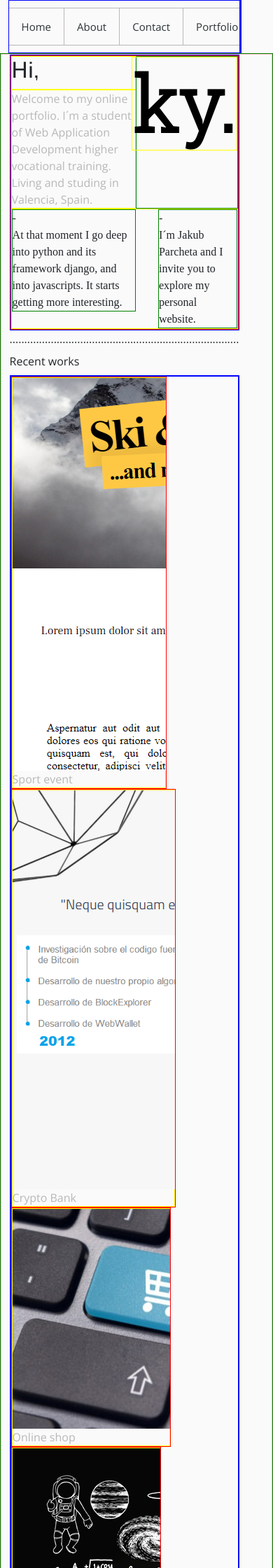
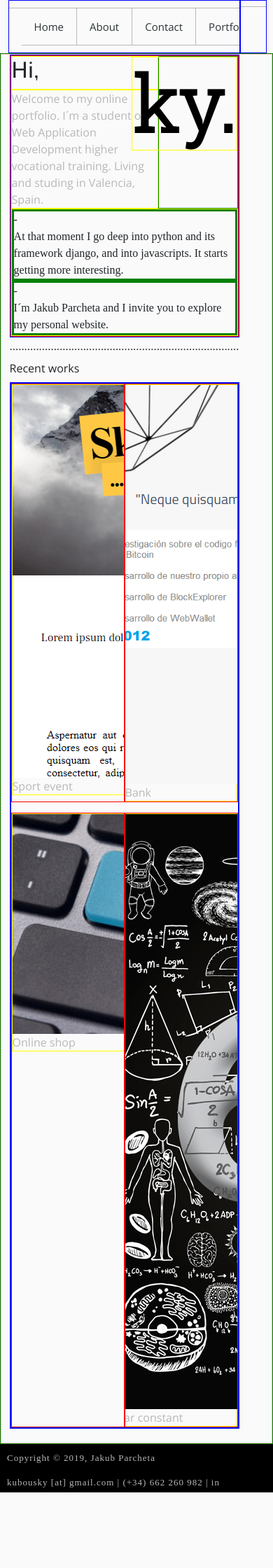
Before and after one commit to kubousky/my_page, a Django app: page / in a window 390 px wide. Shown: the top 2240 px of the page at 70% size. After the commit the page ends 2132 px from the top, so only its background shows below. Run offline with Django 3.2, Linux system fonts and the light colour scheme; data comes from the database, SQL or seed files in the repository; both versions use the stored data as it was after the commit; some libraries are stand-ins or nearby versions; some web fonts are replaced.

Commit message:
responsive < 600px

```diff
--- a/portfolio/static/css/my_style.css
+++ b/portfolio/static/css/my_style.css
@@ -161,25 +161,25 @@ html,body {
     /* font-family: 'Slabo 27px', serif;
     font-family: 'Jomolhari', serif; */
     font-family: 'Slabo 13px', serif;
-    overflow: hidden;
+    /* overflow: hidden; */
     border: solid yellow 1px;
 }
+
 #extra_1{
-    float: left;
+    /* float: left; */
     width: 55%;
-    border: solid green 1px;
+    border: solid green 3px;
+}
+
+#extra_2{
+    /* float: right; */
+    width: 35%;
+    border: solid green 3px;
 }
 
 #extra_1_1 p, #extra_1_2 p, #extra_2_1 p, #extra_2_2 p{
     margin:auto 0;
 }
-
-#extra_2{
-    float: right;
-    width: 35%;
-    border: solid green 1px;
-}
-
 /* ################################  section   */
 
 .separator{
@@ -221,24 +221,25 @@ html,body {
 .fourth{padding-right: 0px;}
 
 .highlighted .project #project_1{
-    width: 220px;
-    float: left;
+    width: 215px; /* 206 */
+    /* float: left; */
+    margin: 0 auto;
     border: solid yellow 1px;
 }
 .highlighted .project #project_2{
-    width: 233px;
+    width: 215px;  /* 233 */
     margin: 0 auto;
     border: solid yellow 1px;
 }
 .highlighted .project #project_3{
-    width: 226px;
+    width: 215px; /* 226 */
     margin: 0 auto;
     border: solid yellow 1px;
-    margin: 0 auto 0 auto;
 }
 .highlighted .project #project_4{
-    width: 212px;
-    float: right;
+    width: 215px;  /* 212 */
+    /* float: right; */
+    margin: 0 auto;
     border: solid yellow 1px;
 }
 
@@ -265,7 +266,7 @@ html,body {
     overflow: hidden;
 
 }
-.col{
+.co{
     padding:10px;
     padding-bottom:5px;
 }
@@ -282,7 +283,7 @@ html,body {
 
 
 @media only screen and (max-width: 400px) {
-    .footi{width: 100%;}
+    .footer{width: 100%;}
     .navbar{display: flex;align-items:center;justify-content: center;}
 }
 
@@ -292,15 +293,37 @@ html,body {
 
 @media only screen and (max-width: 524px) {
     .btn-group{float: left;padding-right: 0%;}
+    .footer{margin-left: 0px;}
 }
 
-@media only screen and (max-width: 665px) {
-    .footi{margin-left: 0px;}
-    .btn-group #invisible_left{padding:0;border:none;}
-    .btn-group #invisible_right{padding:0;border:none;}
+@media only screen and (max-width: 600px) {
+    .I-am #about-me #hello #hello_1{width: 65%;}
+    .I-am #about-me #hello #hello_2{width: 35%;}
+    .I-am #about-me #extra #extra_1{width: 100%;}
+    .I-am #about-me #extra #extra_2{width: 100%;}
+    .highlighted .project #project_1{float: left;}
+    .highlighted .project #project_3{float: left;}
+    .highlighted .project #project_2 {float: right;}
+    .highlighted .project #project_4 {float: right;}
 }
 
-@media only screen and (max-width: 700px) {
+@media only screen and (min-width: 601px){
+    #extra{overflow: hidden;}
+    #extra_1{float: left;}
+    #extra_2{float: right;}
+}
+
+@media only screen and (max-width: 653px) and (min-width: 601px) {
+    /* .btn-group #invisible_left{padding:0;border:none;}
+    .btn-group #invisible_right{padding:0;border:none;} */
+    .I-am #about-me #hello #hello_1{width: 60%;}
+    .I-am #about-me #hello #hello_2{width: 40%;}
+    .I-am #about-me #extra #extra_1{width: 60%;}
+    .I-am #about-me #extra #extra_2{width: 35%;}
+    /* .navbar{display: flex;align-items:center;justify-content: center;} */
+}
+
+@media only screen and (max-width: 750px) {
     /* .col-sm-1 {width: 8.33%;}
     .col-sm-2 {width: 16.66%;}
     .col-sm-3 {width: 25%;}
@@ -316,15 +339,18 @@ html,body {
     #contact{float: left;}
     #contact a{float: left;}
 }
-@media only screen and (min-width: 701px){
-    /* .col-md-2_5 {width: 23%;}
-    .col-md-3 {width: 25%;}
-    .col-md-3_5 {width: 27%;}
-    .col-md-4 {width: 33.33%;} */
+@media only screen and (min-width: 751px){
     .col-md-5 {width: 41.66%;}
     .col-md-6 {width: 50%;}
 }
-/* ############################################## Ky */
+
+@media only screen and (max-width: 849px){
+    .col-m-6 {width: 50%;}
+    /* .highlighted .project #project_1 {margin: 0 auto;}
+    .highlighted .project #project_4 {margin: 0 auto;} */
+    .first, .second {margin-bottom: 15px;}
+}
+
 @media only screen and (max-width: 999px){
     .I-am #about-me {width:100%;}
     .col-s-12 {width:100%;}
@@ -351,12 +377,16 @@ html,body {
     .col-l-4 {width: 33.33%}
     .highlighted .project #project_3 {float: right;}
     .third {padding-right: 0px;}
+    .highlighted .project #project_1{float: left;}
 }
 
 @media only screen and (min-width: 1101px){
     .col-xl-2_5 {width: 23%;}
     .col-xl-3_5 {width: 27%;}
+    .highlighted .project #project_1{float: left;}
+    .highlighted .project #project_4{float: right;}
 }
+
 
 /* ##################################   portfolio # */
 
--- a/portfolio/templates/home.html
+++ b/portfolio/templates/home.html
@@ -42,37 +42,37 @@
     </section>
 
     <section class="row highlighted">
-            <div class="project first col-md-2_5 col-l-4 col-xl-2_5">
+            <div class="project first col-m-6 col-l-4 col-xl-2_5">
                 <div id="project_1">
                     {% load thumbnail %}
-                    {% thumbnail project_1.image "x150" as p1im %}
+                    {% thumbnail project_1.image "215x150" crop="center" as p1im %}
                         <img src="{{ p1im.url }}">
                     {% endthumbnail %}
                     <a href="{{ project_1.get_absolute_url }}">{{ project_1.name }}</a>
                 </div>
             </div>
-            <div class="project second col-md-3_5 col-l-4 col-xl-3_5">
+            <div class="project second col-m-6 col-l-4 col-xl-3_5">
                 <div id="project_2">
                     {% load thumbnail %}
-                    {% thumbnail project_2.image "x150" as p2im %}
+                    {% thumbnail project_2.image "215x150" crop="center" as p2im %}
                         <img src="{{ p2im.url }}">
                     {% endthumbnail %}
                     <a href="{{ project_2.get_absolute_url }}">{{ project_2.name }}</a>
                 </div>
             </div>
-            <div class="project third col-md-3_5 col-l-4 col-xl-3_5">
+            <div class="project third col-m-6 col-l-4 col-xl-3_5">
                 <div id="project_3">
                     {% load thumbnail %}
-                    {% thumbnail project_3.image "x150" as p3im %}
+                    {% thumbnail project_3.image "215x150" crop="center" as p3im %}
                         <img src="{{ p3im.url }}">
                     {% endthumbnail %}
                     <a href="{{ project_3.get_absolute_url }}">{{ project_3.name }}</a>
                 </div>
             </div>
-            <div class="project fourth col-md-2_5 col-l-4 col-xl-2_5">
+            <div class="project fourth col-m-6 col-l-4 col-xl-2_5">
                 <div id="project_4">
                     {% load thumbnail %}
-                    {% thumbnail project_4.image "x150" as p4im %}
+                    {% thumbnail project_4.image "215x150" crop="center" as p4im %}
                         <img src="{{ p4im.url }}">
                     {% endthumbnail %}
                     <a href="{{ project_4.get_absolute_url }}">{{ project_4.name }}</a>
@@ -83,10 +83,10 @@
 </main>
 
     <footer class='row footer'>
-        <div id="copy" class='col col-md-6 col-sm-12'>
+        <div id="copy" class='co col-md-6 col-sm-12'>
             <a>Copyright © 2019, Jakub Parcheta</a>
         </div>
-        <div id="contact" class='col col-md-5 col-sm-12'>
+        <div id="contact" class='co col-md-5 col-sm-12'>
             <a>kubousky [at] gmail.com | (+34) 662 260 982 | in</a>
         </div>
     </footer>
```
Also changed, not shown: db.sqlite3, 17 other files.
